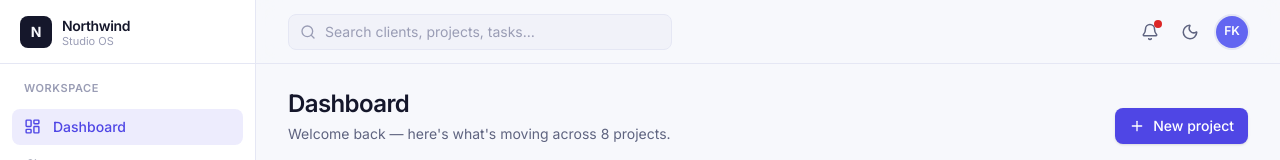
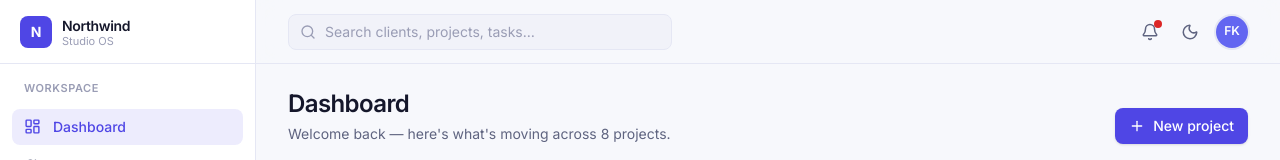
Before and after one commit to Faizan-khan144/northwind, a React (Vite) app: page /dashboard in a window 1280 px wide. Shown: the top 160 px of the page. Built offline with nearby package versions, Linux system fonts and the light colour scheme.

Commit message:
style: accent logo mark

```diff
--- a/src/components/Layout.jsx
+++ b/src/components/Layout.jsx
@@ -31,7 +31,7 @@ const NAV = [
 function Logo({ compact = false }) {
   return (
     <Link to="/dashboard" className="flex items-center gap-2.5">
-      <span className="inline-flex h-8 w-8 items-center justify-center rounded-lg bg-fg text-bg">
+      <span className="inline-flex h-8 w-8 items-center justify-center rounded-lg bg-accent text-accent-fg">
         <span className="text-sm font-bold">N</span>
       </span>
       {!compact && (
```
